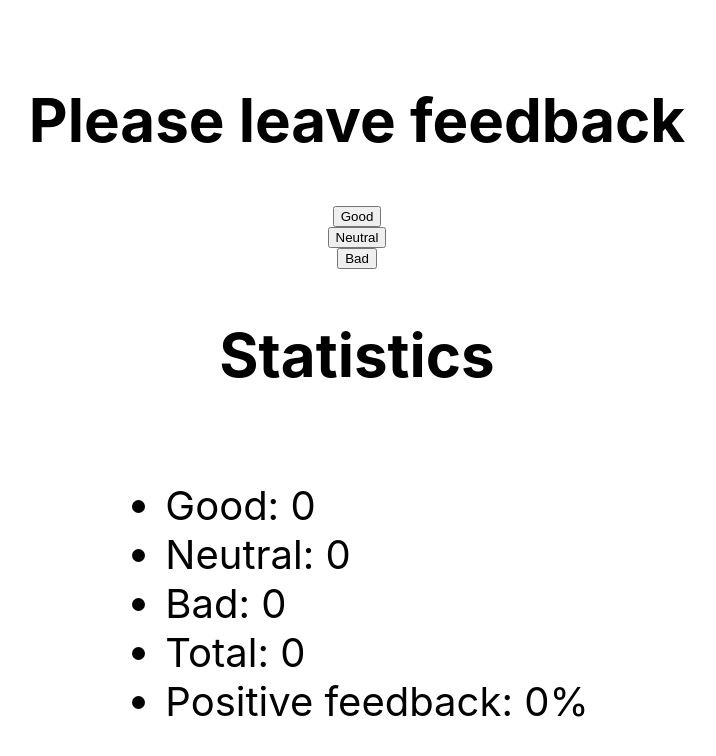
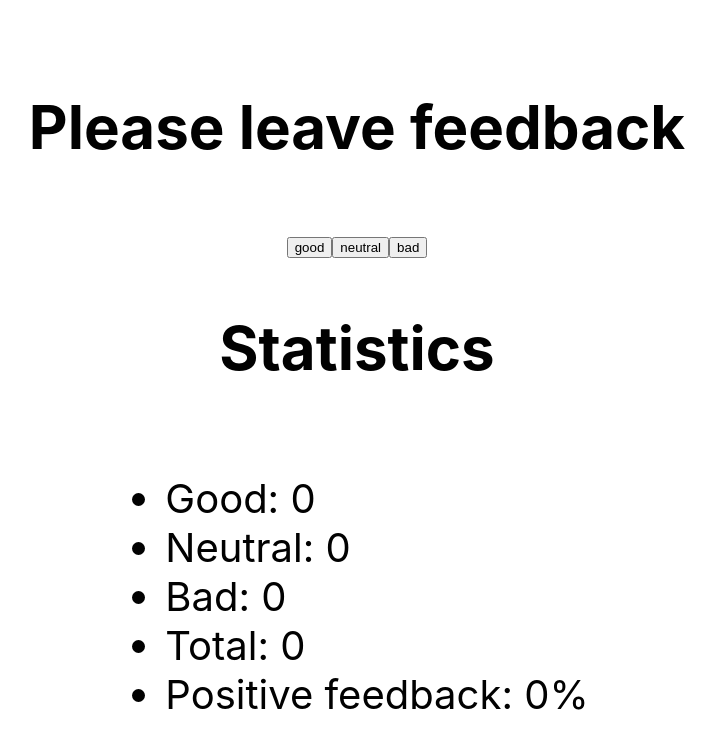
Before and after one commit to nastena1409/goit-react-hw-02-feedback, a React (Create React App) app: page / in a window 1280 px wide. Shown: the top 756 px of the page, without its empty margins (283-999 px from the left). Built offline with nearby package versions, Linux system fonts and the light colour scheme.

Commit message:
update btn

```diff
--- a/src/components/App.jsx
+++ b/src/components/App.jsx
@@ -1,5 +1,6 @@
 import { Component } from "react";
 import { Statistics } from "./Statistics/Statistics";
+import { FeedbackOptions } from "./FeedbackOptions/FeedbackOptions";
 
 export class App extends Component {
 
@@ -7,6 +8,10 @@ export class App extends Component {
   good: 0,
   neutral: 0,
   bad: 0
+  }
+
+  onLeaveFeedback = option => {
+    this.setState({ [option]: this.state[option] += 1 })
   }
 
   countTotalFeedback() {
@@ -39,10 +44,8 @@ export class App extends Component {
       }}
     >
          <h2>Please leave feedback</h2>
-         <button onClick={()  => this.setState({good: this.state.good += 1})}>Good</button>
-         <button>Neutral</button>
-         <button>Bad</button>
 
+         <FeedbackOptions options={['good', 'neutral', 'bad']} onLeaveFeedback={this.onLeaveFeedback}/>
          <Statistics good={good} neutral={neutral} bad={bad} total={this.countTotalFeedback()} positivePercentage={this.countPositiveFeedbackPercentage()}/>
     </div>
   );
--- a/src/components/FeedbackOptions/FeedbackOptions.jsx
+++ b/src/components/FeedbackOptions/FeedbackOptions.jsx
@@ -1,3 +1,10 @@
-export const FeedbackOptions = ({ options, onLeaveFeedback }) {
+export const FeedbackOptions = ({ options, onLeaveFeedback }) => {
+    return (
+        <div>
+            {options.map(option => (
+                <button key={option} onClick={() => onLeaveFeedback(option)}>{option}</button>
+            ))}
+        </div>
+    )
 
 }
```
